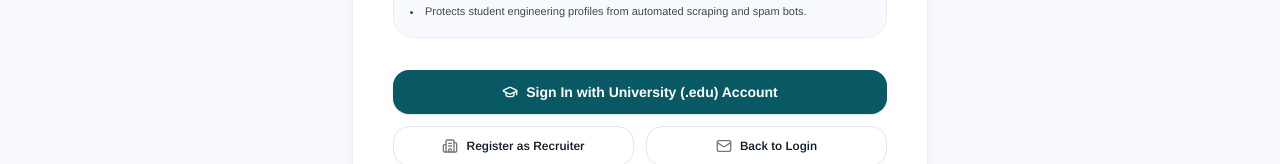
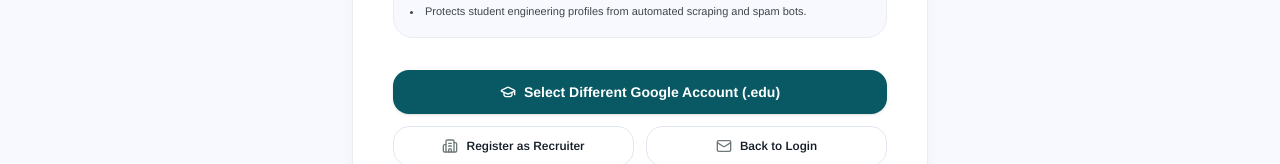
Before and after one commit to rashedmern/skillmatch_app, a Next.js app: page /auth/error in a window 1280 px wide. Shown: the part 499-663 px from the top of the page. Built offline with nearby package versions, Linux system fonts and the light colour scheme.

Commit message:
feat(auth): integrate NextAuth Google provider with strict candidate .edu validation callback

```diff
--- a/src/app/auth/error/page.tsx
+++ b/src/app/auth/error/page.tsx
@@ -3,6 +3,7 @@
 import React, { Suspense } from "react";
 import Link from "next/link";
 import { useSearchParams } from "next/navigation";
+import { signIn } from "next-auth/react";
 import { BrandLogo } from "@/components/common/BrandLogo";
 import {
   ShieldAlert,
@@ -16,11 +17,20 @@ import {
 
 function AuthErrorContent() {
   const searchParams = useSearchParams();
-  const errorType = searchParams.get("error") || "invalid_domain";
+  const rawError = searchParams.get("error") || "InvalidDomain";
   const attemptedEmail = searchParams.get("email") || "";
-  const role = searchParams.get("role") || "candidate";
+  const role = searchParams.get("role") || "CANDIDATE";
 
-  const isInvalidDomain = errorType === "invalid_domain";
+  const isInvalidDomain =
+    rawError.toLowerCase() === "invaliddomain" ||
+    rawError.toLowerCase() === "invalid_domain" ||
+    rawError.toLowerCase() === "accessdenied";
+
+  const handleRetryGoogle = () => {
+    const roleName = role.toUpperCase() === "RECRUITER" ? "RECRUITER" : "CANDIDATE";
+    document.cookie = `skillmatch_auth_role=${roleName}; path=/; max-age=3600; SameSite=Lax`;
+    signIn("google", { callbackUrl: "/dashboard" });
+  };
 
   return (
     <div className="w-full max-w-xl mx-auto rounded-2xl bg-white border border-stroke-card shadow-level-2 overflow-hidden">
@@ -88,13 +98,15 @@ function AuthErrorContent() {
 
         {/* Action Buttons */}
         <div className="space-y-3 pt-2">
-          <Link
-            href={`/auth/google?role=${role}`}
-            className="w-full h-11 inline-flex items-center justify-center gap-2 rounded-lg bg-primary-container hover:bg-primary-hover text-white text-sm font-bold shadow-sm transition-all active:scale-[0.98]"
+          <button
+            type="button"
+            onClick={handleRetryGoogle}
+            id="retry-google-btn"
+            className="w-full h-11 inline-flex items-center justify-center gap-2 rounded-lg bg-primary-container hover:bg-primary-hover text-white text-sm font-bold shadow-sm transition-all active:scale-[0.98] cursor-pointer"
           >
             <GraduationCap className="w-4 h-4" />
-            <span>Sign In with University (.edu) Account</span>
-          </Link>
+            <span>Select Different Google Account (.edu)</span>
+          </button>
 
           <div className="grid grid-cols-1 sm:grid-cols-2 gap-3">
             <Link
--- a/src/app/login/page.tsx
+++ b/src/app/login/page.tsx
@@ -95,6 +95,12 @@ export default function LoginPage() {
       setIsLoading(false);
       setErrorMessage("An unexpected network error occurred. Please try again.");
     }
+  };
+
+  const handleGoogleSignIn = () => {
+    const roleName = persona === "candidate" ? "CANDIDATE" : "RECRUITER";
+    document.cookie = `skillmatch_auth_role=${roleName}; path=/; max-age=3600; SameSite=Lax`;
+    signIn("google", { callbackUrl: "/dashboard" });
   };
 
   return (
@@ -243,7 +249,8 @@ export default function LoginPage() {
 
                 <button
                   type="button"
-                  onClick={() => signIn("google", { callbackUrl: "/dashboard" })}
+                  onClick={handleGoogleSignIn}
+                  id="login-google-btn"
                   className="flex items-center justify-center gap-2 px-4 py-2.5 rounded-lg border border-slate-200 bg-surface-container-lowest hover:bg-surface-container-low text-xs font-semibold text-on-surface transition-all active:scale-[0.98] shadow-sm group cursor-pointer"
                 >
                   <GoogleIcon className="w-4 h-4" />
--- a/src/app/register/page.tsx
+++ b/src/app/register/page.tsx
@@ -109,6 +109,12 @@ function RegisterFormContent() {
       setIsLoading(false);
       setErrorMessage("Network error during registration. Please try again.");
     }
+  };
+
+  const handleGoogleSignIn = () => {
+    const roleName = role === "candidate" ? "CANDIDATE" : "RECRUITER";
+    document.cookie = `skillmatch_auth_role=${roleName}; path=/; max-age=3600; SameSite=Lax`;
+    signIn("google", { callbackUrl: "/dashboard" });
   };
 
   const getPasswordStrength = () => {
@@ -240,7 +246,8 @@ function RegisterFormContent() {
 
             <button
               type="button"
-              onClick={() => signIn("google", { callbackUrl: "/dashboard" })}
+              onClick={handleGoogleSignIn}
+              id="register-google-btn"
               className="flex items-center justify-center gap-2 px-3.5 py-2.5 rounded-lg border border-slate-200 bg-surface-container-lowest hover:bg-surface-container-low text-xs font-semibold text-on-surface transition-all active:scale-[0.98] shadow-sm group cursor-pointer"
             >
               <GoogleIcon className="w-4 h-4" />
--- a/src/auth.ts
+++ b/src/auth.ts
@@ -1,12 +1,19 @@
 import NextAuth from "next-auth";
 import Google from "next-auth/providers/google";
+import { cookies } from "next/headers";
 import { ValidationService } from "@/server/services/validationService";
 
 export const { handlers, signIn, signOut, auth } = NextAuth({
   providers: [
     Google({
-      clientId: process.env.GOOGLE_CLIENT_ID || "demo-google-client-id",
-      clientSecret: process.env.GOOGLE_CLIENT_SECRET || "demo-google-client-secret",
+      clientId:
+        process.env.GOOGLE_CLIENT_ID ||
+        process.env.AUTH_GOOGLE_ID ||
+        "demo-google-client-id",
+      clientSecret:
+        process.env.GOOGLE_CLIENT_SECRET ||
+        process.env.AUTH_GOOGLE_SECRET ||
+        "demo-google-client-secret",
       authorization: {
         params: {
           prompt: "select_account",
@@ -25,12 +32,25 @@ export const { handlers, signIn, signOut, auth } = NextAuth({
       if (account?.provider === "google") {
         const email = user.email?.toLowerCase().trim() || "";
 
+        let role = "CANDIDATE";
+        try {
+          const cookieStore = await cookies();
+          const cookieRole = cookieStore.get("skillmatch_auth_role")?.value;
+          if (cookieRole) {
+            role = cookieRole.toUpperCase();
+          }
+        } catch {
+          role = "CANDIDATE";
+        }
+
         // Strict Candidate .edu Rule:
         // Candidates logging in via Google must possess a university institutional email
-        const isEdu = ValidationService.isEduEmail(email);
-        if (!isEdu) {
-          // Reject and redirect to dedicated security restriction page
-          return `/auth/error?error=invalid_domain&email=${encodeURIComponent(email)}&role=candidate`;
+        if (role === "CANDIDATE") {
+          const isEdu = ValidationService.isEduEmail(email);
+          if (!isEdu) {
+            // Reject and redirect to dedicated security restriction page with ?error=InvalidDomain
+            return `/auth/error?error=InvalidDomain&email=${encodeURIComponent(email)}&role=CANDIDATE`;
+          }
         }
       }
       return true;
```
Also changed, not shown: src/app/api/auth/[...nextauth]/route.ts (+9 -0 lines).
